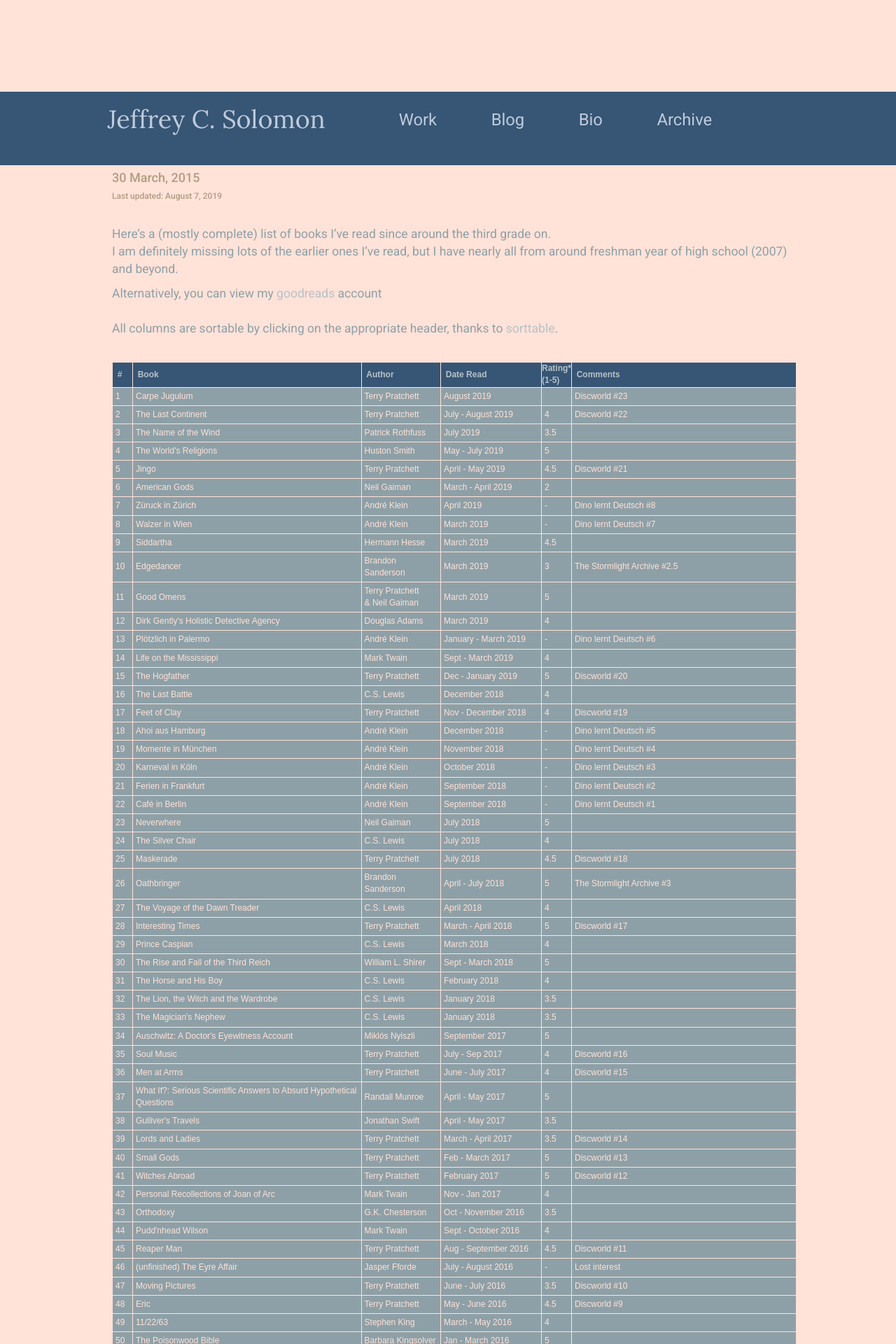
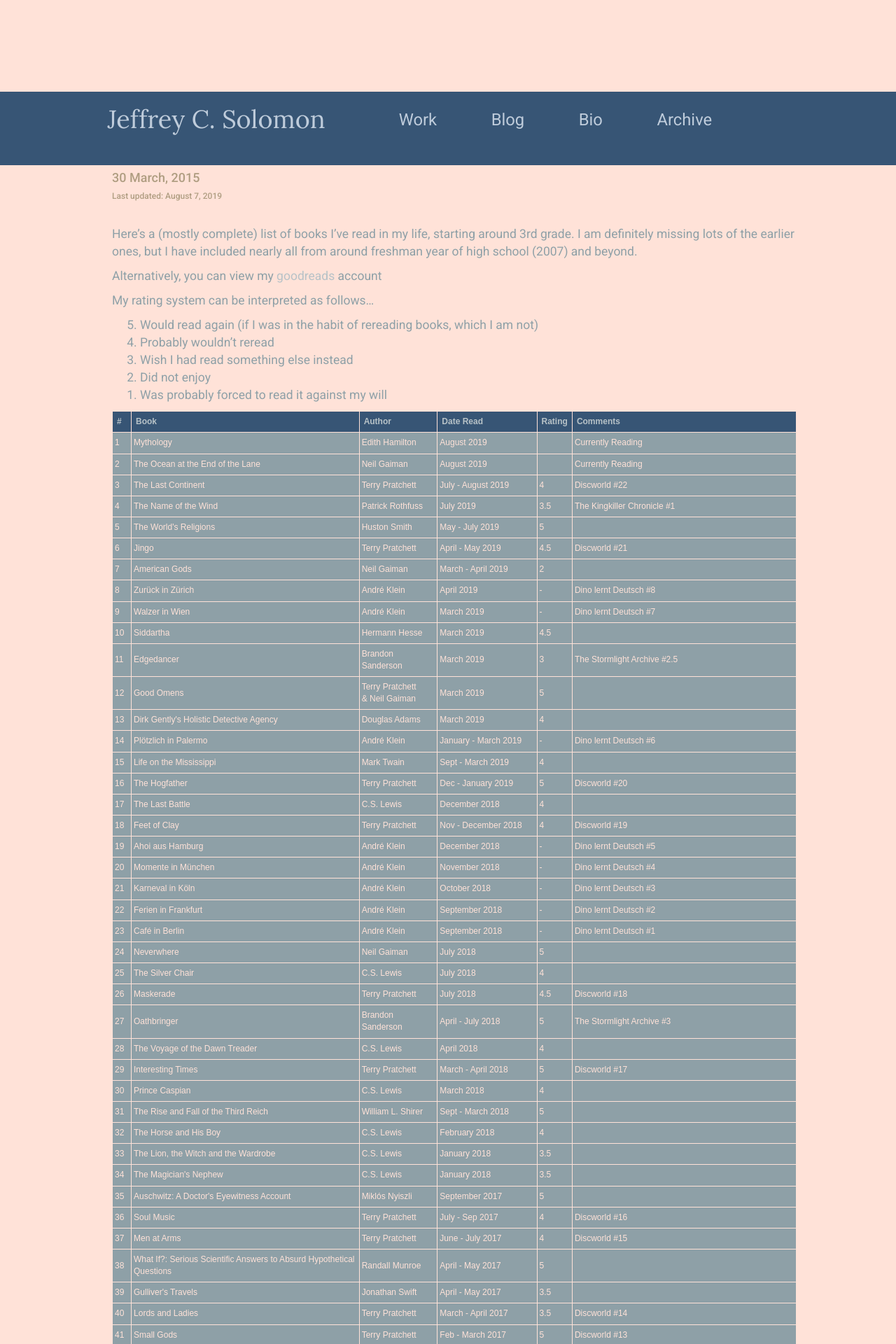
Before and after one commit to JeffSolo/jeffsolo.github.com, a Jekyll site: the page built from _posts/2015-03-30-books.md, in a window 1280 px wide. Shown: the top 1920 px of the page at 70% size. Built offline with Jekyll 4.4.1, drawn with Linux system fonts in a browser that asks for light colours; nearby versions of some CDN libraries; some of the changed text lies outside the part shown.

Commit message:
various updates to books blog

```diff
--- a/_includes/books.html
+++ b/_includes/books.html
@@ -5,37 +5,42 @@
   font-size: 12px;
 }
 
-.tableizer-table td {
-  padding: 4px;
-  margin: 3px;
-  border: 1px solid var(--main-bg-color);
-  color: var(--main-bg-color);
-}
-
 .tableizer-table th {
+  padding: .5em .5em .5em .5em;
   background-color: var(--header-bg-color);
   border: 1px solid var(--main-bg-color);
   color: var(--main-link-color);
   font-weight: bold;
 }
 
+.tableizer-table td {
+  padding: .5em .25em .5em .25em;
+  border: 1px solid var(--main-bg-color);
+  color: var(--main-bg-color);
+}
+
 tr{
   background-color: var(--main-text-color);
 }
 
-
 .fingerpointer{
   cursor: pointer;
 }
-</style><table class="tableizer-table sortable">
-<tr class="tableizer-firstrow fingerpointer"><th>&nbsp;&nbsp;#</th><th>&nbsp;&nbsp;Book</th><th>&nbsp;&nbsp;Author</th><th>&nbsp;&nbsp;Date Read</th><th>Rating*<br>(1-5)</th><th>&nbsp;&nbsp;Comments</th></tr>
-<tr><td>Carpe Jugulum</td><td>Terry Pratchett</td><td sorttable_customkey="-65">August 2019</td><td></td><td>Discworld #23</td></tr>
+</style>
+
+
+<table class="tableizer-table sortable">
+<tr class="tableizer-firstrow fingerpointer">
+<th>#</th><th>Book</th><th>Author</th><th>Date Read</th><th>Rating<br></th><th>Comments</th></tr>
+<!--<tr><td>Carpe Jugulum</td><td>Terry Pratchett</td><td sorttable_customkey="-67">August 2019</td><td></td><td>Discworld #23</td></tr>-->
+<tr><td>Mythology</td><td>Edith Hamilton</td><td sorttable_customkey="-65">August 2019</td><td></td><td>Currently Reading</td></tr>
+<tr><td>The Ocean at the End of the Lane</td><td>Neil Gaiman</td><td sorttable_customkey="-65">August 2019</td><td></td><td>Currently Reading</td></tr>
 <tr><td>The Last Continent</td><td>Terry Pratchett</td><td sorttable_customkey="-64">July - August 2019</td><td>4</td><td>Discworld #22</td></tr>
-<tr><td>The Name of the Wind</td><td>Patrick Rothfuss</td><td sorttable_customkey="-63">July 2019</td><td>3.5</td><td></td></tr>
+<tr><td>The Name of the Wind</td><td>Patrick Rothfuss</td><td sorttable_customkey="-63">July 2019</td><td>3.5</td><td>The Kingkiller Chronicle #1</td></tr>
 <tr><td>The World's Religions</td><td>Huston Smith</td><td sorttable_customkey="-62">May - July 2019</td><td>5</td><td></td></tr>
 <tr><td>Jingo</td><td>Terry Pratchett</td><td sorttable_customkey="-61">April - May 2019</td><td>4.5</td><td>Discworld #21</td></tr>
 <tr><td>American Gods</td><td>Neil Gaiman</td><td sorttable_customkey="-60">March - April 2019</td><td>2</td><td></td></tr>
-<tr><td>Züruck in Zürich</td><td>André Klein</td><td sorttable_customkey="-59">April 2019</td><td>-</td><td>Dino lernt Deutsch #8</td></tr>
+<tr><td>Zurück in Zürich</td><td>André Klein</td><td sorttable_customkey="-59">April 2019</td><td>-</td><td>Dino lernt Deutsch #8</td></tr>
 <tr><td>Walzer in Wien</td><td>André Klein</td><td sorttable_customkey="-58">March 2019</td><td>-</td><td>Dino lernt Deutsch #7</td></tr>
 <tr><td>Siddartha</td><td>Hermann Hesse</td><td sorttable_customkey="-57">March 2019</td><td>4.5</td><td></td></tr>
 <tr><td>Edgedancer</td><td>Brandon Sanderson</td><td sorttable_customkey="-56">March 2019</td><td>3</td><td>The Stormlight Archive #2.5</td></tr>
@@ -102,9 +107,7 @@ tr{
 <tr><td>Cat's Cradle</td><td>Kurt Vonnegut</td><td sorttable_customkey="3">Dec 2014</td><td>5</td><td>&nbsp;</td></tr>
 <tr><td>Surprised by Joy</td><td>C.S. Lewis</td><td sorttable_customkey="5">Fall 2014</td><td>4.5</td><td>partial autobiography</td></tr>
 <tr><td>Hitchhiker's Guide to the Galaxy</td><td>Douglas Adams</td><td sorttable_customkey="6">Summer 2014</td><td>5</td><td>listened to radio show - didn't  actually read the books</td></tr>
-
 <tr><td>Oryx and Crake</td><td>Margaret Atwood</td><td sorttable_customkey="7">Spring 2014</td><td>4</td><td>&nbsp;</td></tr>
-
 <tr><td>Unstuck</td><td>Cole, Arnie</td><td sorttable_customkey="8">Feb - April 2014</td><td>~2</td><td></td></tr>
 <tr><td>The Hound of the Baskervilles</td><td>Arthur Conan Doyle</td><td sorttable_customkey="9">Feb 2014</td><td>5</td><td>&nbsp;</td></tr>
 <tr><td>The Adventures of Sherlock Holmes</td><td>Arthur Conan Doyle</td><td sorttable_customkey="10">Jan - Feb 2014</td><td>5</td><td>&nbsp;</td></tr>
--- a/_posts/2015-03-30-books.md
+++ b/_posts/2015-03-30-books.md
@@ -8,28 +8,25 @@ permalink: /blog/:title
 <script src="{{ site.baseurl}}/assets/js/lastmod.js" type="text/javascript"></script>
 
 <span class="blogpost">
-Here's a (mostly complete) list of books I've read since around the third grade on.
-<br>
-I am definitely missing lots of the earlier ones I've read, but I have nearly all from around freshman year of high school (2007) and beyond.
+Here's a (mostly complete) list of books I've read in my life, starting around 3rd grade. I am definitely missing lots of the earlier ones, but I have included nearly all from around freshman year of high school (2007) and beyond.
 
 Alternatively, you can view my <a href="https://www.goodreads.com/jeffsolo"> goodreads</a> account
-<br>
-<br>
-All columns are sortable by clicking on the appropriate header, thanks to <a href="https://www.kryogenix.org/code/browser/sorttable/">sorttable</a>.
-<br><br>
 
+My rating system can be interpreted as follows...
+  0. Would read again (if I was in the habit of rereading books, which I am not)
+  0. Probably wouldn't reread
+  0. Wish I had read something else instead
+  0. Did not enjoy
+  0. Was probably forced to read it against my will
+{: reversed="reversed"}
 
 <center>
 {%include books.html%}
 </center>
 
 <br>
-* I never give a book I finish a 1.
-<br>
-Series finished before I started keeping track are lumped together (Lord of the Rings, Wheel of Time, etc)
-<br>
-Rating preceded by '~' is my approximate guess for what I think I would rate it if I read it again today.
-<br>
-Rating followed by '!' is what I believe my rating would have been at the time I read it.
-<br>
-Rating '-' means I either can't remember or didn't read enough to rate.
+* Series finished before I started keeping track are lumped together (Lord of the Rings, Wheel of Time, etc)
+* Rating preceded by **~** is my approximate guess for what I think I would rate it if I read it again today.
+* Rating followed by **!** is what I believe my rating would have been at the time I read it.
+
+All columns are sortable by clicking on the appropriate header, thanks to <a href="https://www.kryogenix.org/code/browser/sorttable/">sorttable</a>.
```
Also changed, not shown: other parts of _includes/books.html (+4 -14 lines).
